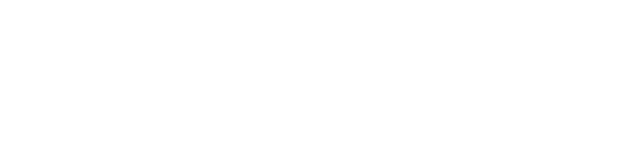
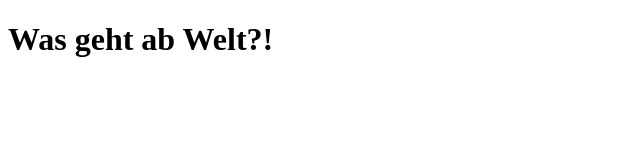
Before and after one commit to FireMetiX/wdd_919_git_intro, a plain HTML site: page index.html in a window 1280 px wide. Shown: the whole page, without its empty margins (0-640 px from the left). Drawn offline with Linux system fonts and the light colour scheme.

Commit message:
Header wurde eingefügt

```diff
--- a/index.html
+++ b/index.html
@@ -8,7 +8,9 @@
 </head>
 <body>
 
-
+    <header>
+        <h1>Was geht ab Welt?!</h1>
+    </header>
 
 </body>
 </html>
```
